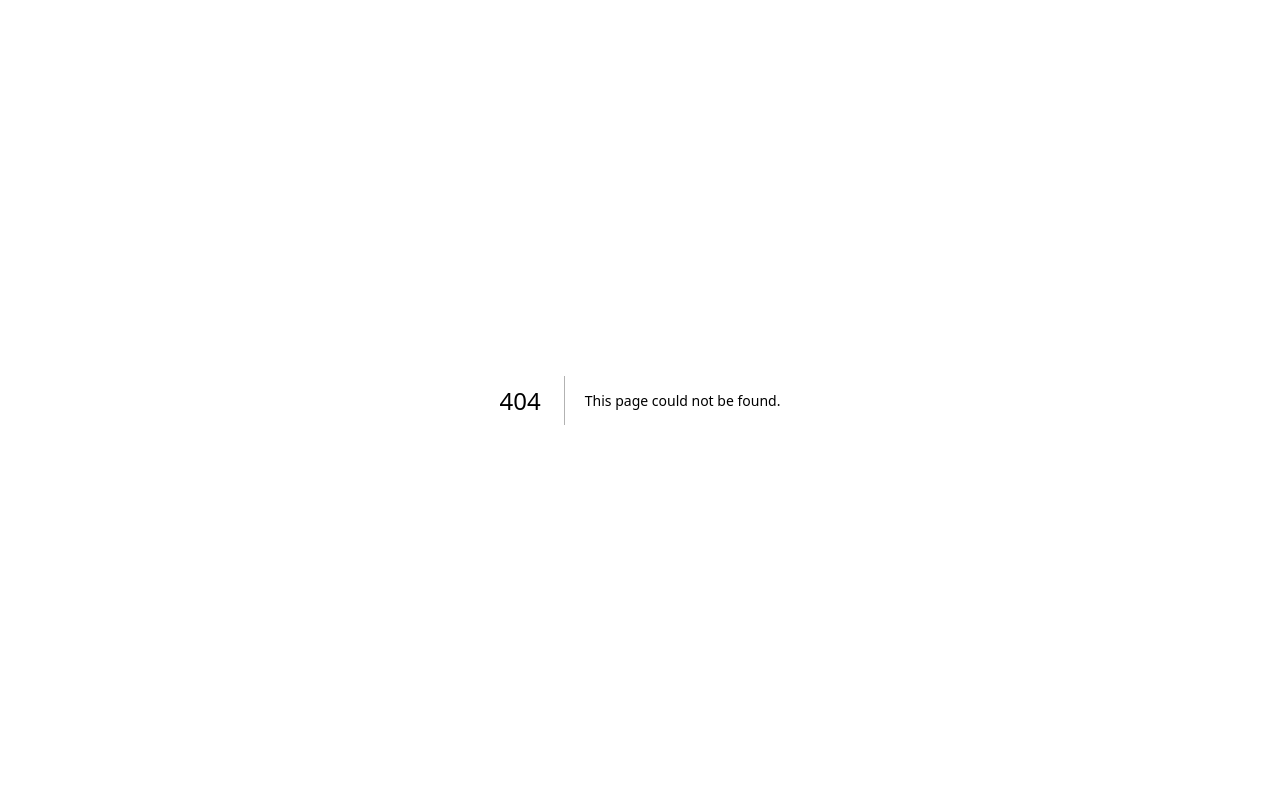
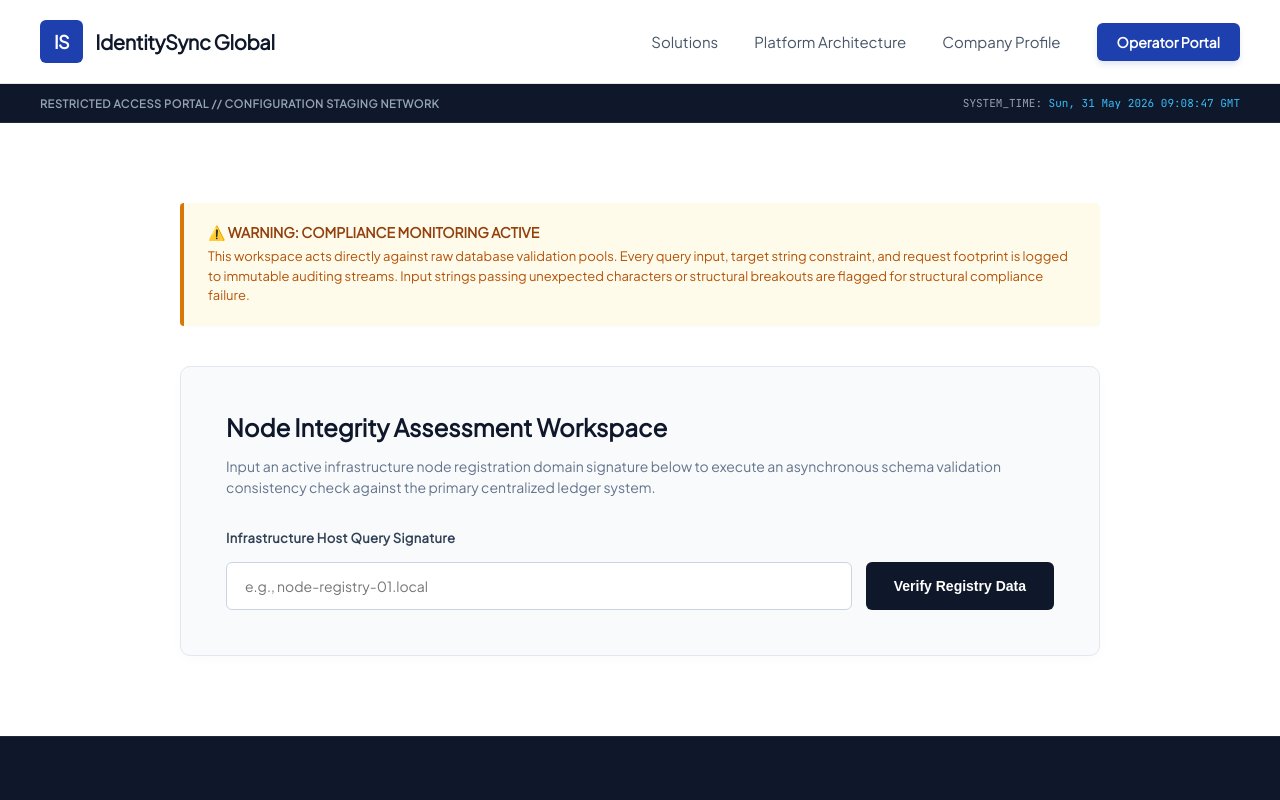
Before and after one commit to skylinenomadx-rgb/IM-Platform, a Next.js app in the folder frontend/: page /console in a window 1280 px wide. Before the commit this address had no page. Shown: the top 800 px of the page. Built offline with nearby package versions, Linux system fonts and the light colour scheme.

Commit message:
Create console.js

```diff
--- /dev/null
+++ b/frontend/pages/console.js
@@ -0,0 +1,105 @@
+import { useState, useEffect } from 'react';
+import Navbar from '../components/Navbar';
+import Footer from '../components/Footer';
+
+export default function Console() {
+  const [targetHost, setTargetHost] = useState('');
+  const [auditResult, setAuditResult] = useState(null);
+  const [isRunning, setIsRunning] = useState(false);
+  const [currentTime, setCurrentTime] = useState('');
+
+  useEffect(() => {
+    setCurrentTime(new Date().toUTCString());
+    const timer = setInterval(() => {
+      setCurrentTime(new Date().toUTCString());
+    }, 1000);
+    return () => clearInterval(timer);
+  }, []);
+
+  const handleAuditSubmit = async (e) => {
+    e.preventDefault();
+    setIsRunning(true);
+    setAuditResult(null);
+
+    try {
+      const apiEndpoint = process.env.NEXT_PUBLIC_BACKEND_URL || 'https://im-backend-api.onrender.com';
+      const response = await fetch(`${apiEndpoint}/api/v1/telemetry/search`, {
+        method: 'POST',
+        headers: { 'Content-Type': 'application/json' },
+        body: JSON.stringify({ query_string: targetHost }),
+      });
+      const data = await response.json();
+
+      if (data.status === 'synchronized') {
+        setAuditResult({
+          type: 'success',
+          payload: `[SUCCESS] Verification successful. Node [${data.cluster_node}] aligned completely with backend ledger coordinates.`
+        });
+      } else {
+        setAuditResult({
+          type: 'failed',
+          payload: '[ERROR] Verification error: Input host record signature could not be verified in registry tables.'
+        });
+      }
+    } catch (err) {
+      setAuditResult({
+        type: 'failed',
+        payload: '[TIMEOUT] Route failure: The centralized identity service gateway interface dropped the connection hook.'
+      });
+    } finally {
+      setIsRunning(false);
+    }
+  };
+
+  return (
+    <div>
+      <Navbar />
+
+      <div style={{ backgroundColor: '#0f172a', color: '#94a3b8', padding: '12px 40px', fontSize: '11px', display: 'flex', justifyContent: 'space-between', alignItems: 'center', borderBottom: '1px solid #1e293b' }}>
+        <div style={{ fontWeight: '600', letterSpacing: '0.05em' }}>RESTRICTED ACCESS PORTAL // CONFIGURATION STAGING NETWORK</div>
+        <div className="mono">SYSTEM_TIME: <span style={{ color: '#38bdf8' }}>{currentTime || 'SYNCING...'}</span></div>
+      </div>
+
+      <main style={{ maxWidth: '1000px', margin: '0 auto', padding: '80px 40px', minHeight: '75vh' }}>
+        <div style={{ backgroundColor: '#fffbeb', borderLeft: '4px solid #d97706', padding: '20px 24px', borderRadius: '4px', marginBottom: '40px', boxShadow: '0 1px 2px rgba(0,0,0,0.02)' }}>
+          <h4 style={{ margin: '0 0 6px 0', color: '#92400e', fontSize: '14px', fontWeight: '700' }}>⚠️ WARNING: COMPLIANCE MONITORING ACTIVE</h4>
+          <p style={{ margin: 0, fontSize: '13px', color: '#b45309', lineHeight: '1.5' }}>
+            This workspace acts directly against raw database validation pools. Every query input, target string constraint, and request footprint is logged to immutable auditing streams. Input strings passing unexpected characters or structural breakouts are flagged for structural compliance failure.
+          </p>
+        </div>
+
+        <div style={{ backgroundColor: '#f8fafc', border: '1px solid #e2e8f0', borderRadius: '10px', padding: '45px', boxShadow: '0 4px 12px rgba(0,0,0,0.02)' }}>
+          <h3 style={{ fontSize: '24px', fontWeight: '700', color: '#0f172a', margin: '0 0 8px 0' }}>Node Integrity Assessment Workspace</h3>
+          <p style={{ color: '#64748b', fontSize: '14px', marginBottom: '32px', lineHeight: '1.5' }}>
+            Input an active infrastructure node registration domain signature below to execute an asynchronous schema validation consistency check against the primary centralized ledger system.
+          </p>
+
+          <form onSubmit={handleAuditSubmit} style={{ display: 'flex', flexDirection: 'column', gap: '16px' }}>
+            <label style={{ fontSize: '13px', fontWeight: '600', color: '#334155', letterSpacing: '0.025em' }}>Infrastructure Host Query Signature</label>
+            <div style={{ display: 'flex', gap: '14px' }}>
+              <input
+                type="text"
+                placeholder="e.g., node-registry-01.local"
+                value={targetHost}
+                onChange={(e) => setTargetHost(e.target.value)}
+                style={{ flexGrow: 1, padding: '14px 18px', borderRadius: '6px', border: '1px solid #cbd5e1', fontSize: '14px', outline: 'none', fontFamily: 'inherit' }}
+                required
+              />
+              <button type="submit" disabled={isRunning} style={{ padding: '14px 28px', backgroundColor: '#0f172a', color: '#ffffff', border: 'none', borderRadius: '6px', fontSize: '14px', fontWeight: '600', cursor: 'pointer' }}>
+                {isRunning ? 'Querying Master Node...' : 'Verify Registry Data'}
+              </button>
+            </div>
+          </form>
+
+          {auditResult && (
+            <div className="mono" style={{ marginTop: '30px', padding: '20px', borderRadius: '6px', fontSize: '13px', border: '1px solid', backgroundColor: auditResult.type === 'success' ? '#f0fdf4' : '#fef2f2', borderColor: auditResult.type === 'success' ? '#bbf7d0' : '#fecaca', color: auditResult.type === 'success' ? '#166534' : '#991b1b', lineHeight: '1.6', whiteSpace: 'pre-wrap' }}>
+              {auditResult.payload}
+            </div>
+          )}
+        </div>
+      </main>
+
+      <Footer />
+    </div>
+  );
+}
```
